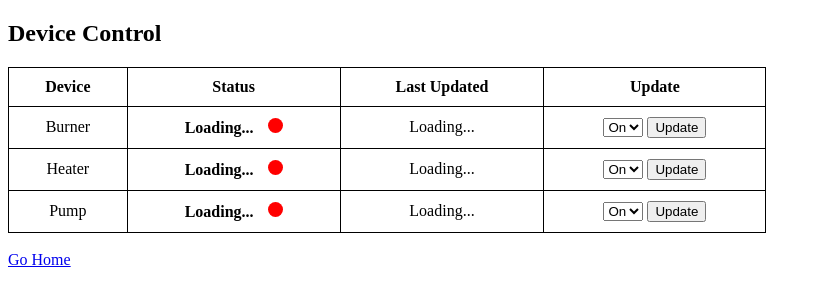
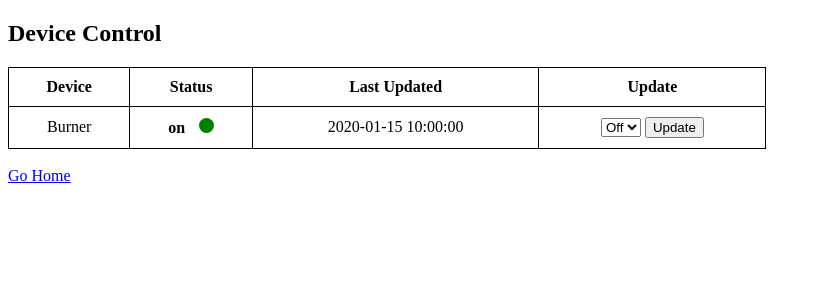
Before and after one commit to marwan-chehab/home, a Flask app: page /update_status in a window 1280 px wide. Shown: the top 306 px of the page, without its empty margins (0-821 px from the left). Run offline with Flask 3, Linux system fonts and the light colour scheme; tables that the repository leaves empty hold one stand-in row (values such as "Sample post").

Commit message:
Update update_status.html - back to timestamp

```diff
--- a/templates/update_status.html
+++ b/templates/update_status.html
@@ -25,54 +25,6 @@
         .green { background-color: green; }
         .red { background-color: red; }
     </style>
-    <script src="https://code.jquery.com/jquery-3.6.0.min.js"></script>
-    <script>
-        function fetchDeviceStatuses() {
-            $.ajax({
-                url: "/update_status",
-                type: "GET",
-                success: function(devices) {
-                    devices.forEach(device => {
-                        // Only update predefined devices
-                        if (["burner", "heater", "pump"].includes(device.device_type)) {
-                            const row = $(`#${device.device_type}-row`);
-                            row.find(".device-status").text(device.status);
-                            row.find(".status-indicator").removeClass("green red").addClass(device.status === "on" ? "green" : "red");
-                            row.find(".device-timestamp").text(device.latest_stamp || "N/A");
-                            row.find("select[name='onoff']").val(device.status);
-                        }
-                    });
-                },
-                error: function(error) {
-                    console.error("Error refreshing device statuses:", error);
-                }
-            });
-        }
-
-        $(document).ready(function() {
-            fetchDeviceStatuses(); // Initial fetch
-            setInterval(fetchDeviceStatuses, 2000); // Auto-refresh every 2 seconds
-
-            $(document).on("submit", ".update-form", function(event) {
-                event.preventDefault();
-                const form = $(this);
-                const deviceType = form.data("device");
-                const newStatus = form.find("select[name='onoff']").val();
-
-                $.ajax({
-                    url: "/submit_status",
-                    type: "POST",
-                    data: { device_type: deviceType, onoff: newStatus },
-                    success: function() {
-                        fetchDeviceStatuses(); // Refresh UI instantly after update
-                    },
-                    error: function(error) {
-                        console.error("Error updating device status:", error);
-                    }
-                });
-            });
-        });
-    </script>
 </head>
 <body>
     <h2>Device Control</h2>
@@ -84,58 +36,26 @@
             <th>Last Updated</th>
             <th>Update</th>
         </tr>
-        <!-- Predefined rows for known devices -->
-        <tr id="burner-row">
-            <td>Burner</td>
+        {% for device in devices %}
+        <tr>
+            <td>{{ device.device_type.capitalize() }}</td>
             <td>
-                <strong class="device-status">Loading...</strong>
-                <span class="status-indicator red"></span>
+                <strong>{{ device.status }}</strong>
+                <span class="status-indicator {% if device.status == 'on' %}green{% else %}red{% endif %}"></span>
             </td>
-            <td class="device-timestamp">Loading...</td>
+            <td>{{ device.latest_stamp if device.latest_stamp else "N/A" }}</td> <!-- Fix applied here -->
             <td>
-                <form class="update-form" data-device="burner">
+                <form action="/submit_status" method="POST">
+                    <input type="hidden" name="device_type" value="{{ device.device_type }}">
                     <select name="onoff">
-                        <option value="on">On</option>
-                        <option value="off">Off</option>
+                        <option value="on" {% if device.status == 'off' %}selected{% endif %}>On</option>
+                        <option value="off" {% if device.status == 'on' %}selected{% endif %}>Off</option>
                     </select>
                     <button type="submit">Update</button>
                 </form>
             </td>
         </tr>
-        <tr id="heater-row">
-            <td>Heater</td>
-            <td>
-                <strong class="device-status">Loading...</strong>
-                <span class="status-indicator red"></span>
-            </td>
-            <td class="device-timestamp">Loading...</td>
-            <td>
-                <form class="update-form" data-device="heater">
-                    <select name="onoff">
-                        <option value="on">On</option>
-                        <option value="off">Off</option>
-                    </select>
-                    <button type="submit">Update</button>
-                </form>
-            </td>
-        </tr>
-        <tr id="pump-row">
-            <td>Pump</td>
-            <td>
-                <strong class="device-status">Loading...</strong>
-                <span class="status-indicator red"></span>
-            </td>
-            <td class="device-timestamp">Loading...</td>
-            <td>
-                <form class="update-form" data-device="pump">
-                    <select name="onoff">
-                        <option value="on">On</option>
-                        <option value="off">Off</option>
-                    </select>
-                    <button type="submit">Update</button>
-                </form>
-            </td>
-        </tr>
+        {% endfor %}
     </table>
 
     <br>
```
